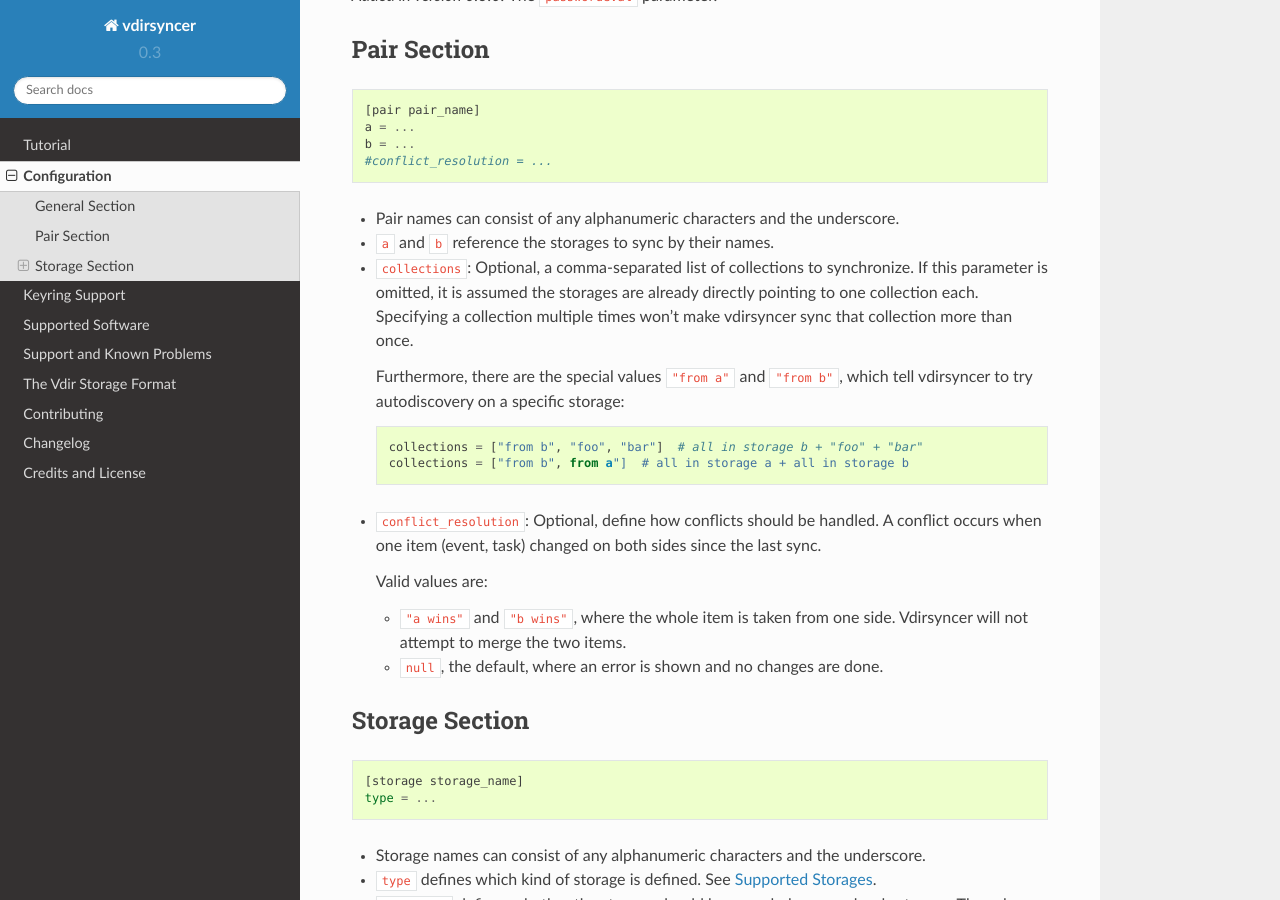
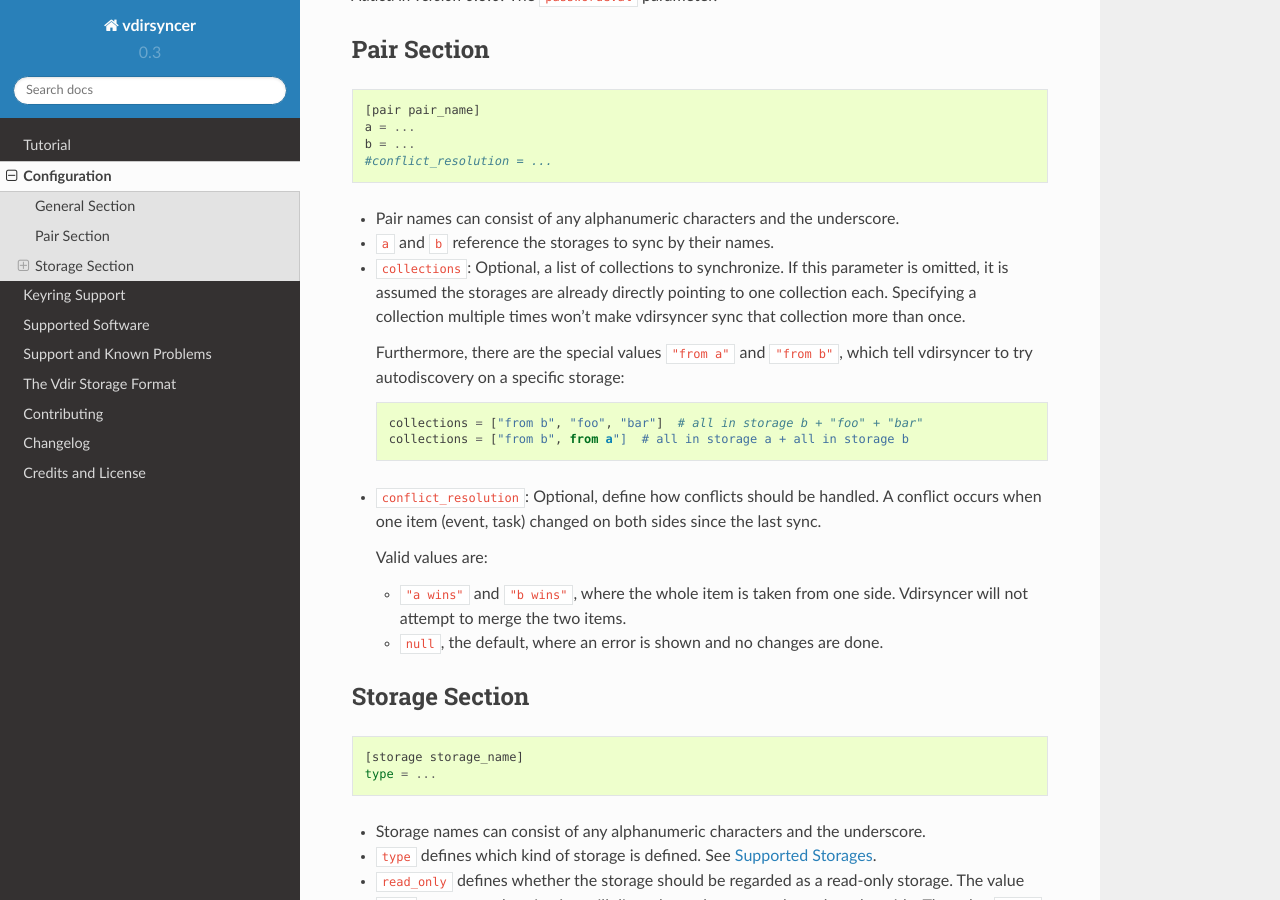
Before and after one commit to pimutils/vdirsyncer, a Sphinx documentation site: the page built from docs/config.rst, in a window 1280 px wide and 900 px high, scrolled down 751 px. Built offline with Sphinx 7.4.7 and the Read the Docs theme 2.0.0, drawn with Linux system fonts in a browser that asks for light colours.

Commit message:
Remove useless adjective

```diff
--- a/docs/config.rst
+++ b/docs/config.rst
@@ -55,10 +55,10 @@
 
 - ``a`` and ``b`` reference the storages to sync by their names.
 
-- ``collections``: Optional, a comma-separated list of collections to
-  synchronize. If this parameter is omitted, it is assumed the storages are
-  already directly pointing to one collection each. Specifying a collection
-  multiple times won't make vdirsyncer sync that collection more than once.
+- ``collections``: Optional, a list of collections to synchronize. If this
+  parameter is omitted, it is assumed the storages are already directly
+  pointing to one collection each. Specifying a collection multiple times won't
+  make vdirsyncer sync that collection more than once.
 
   Furthermore, there are the special values ``"from a"`` and ``"from b"``,
   which tell vdirsyncer to try autodiscovery on a specific storage::
```
